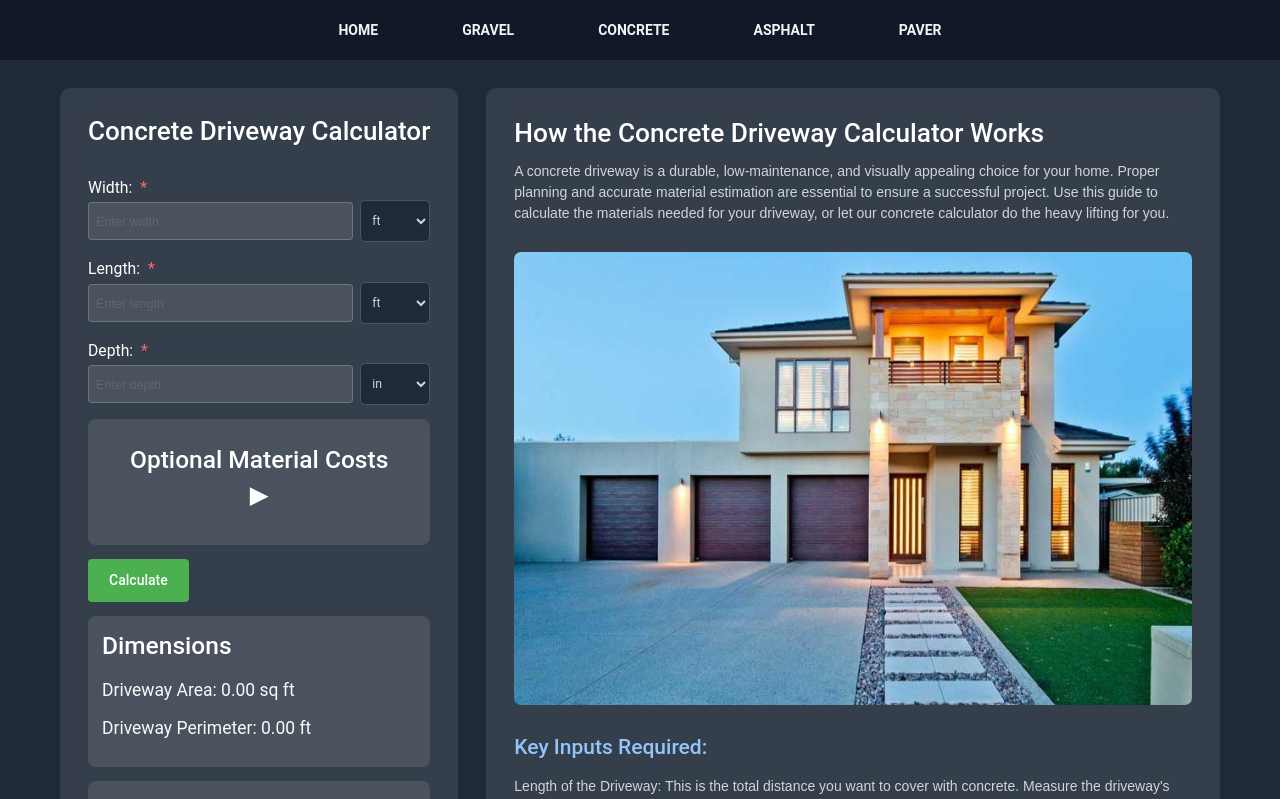
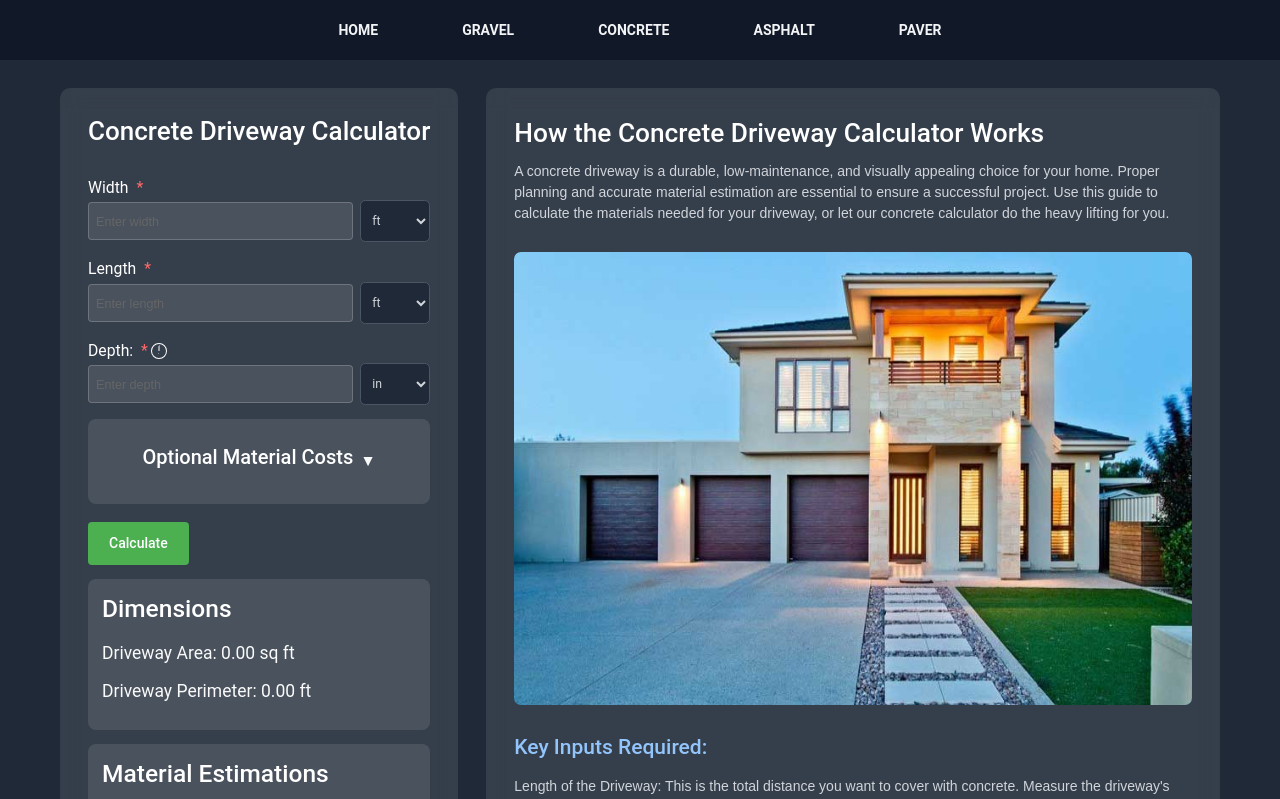
Before and after one commit to mkrizia17/Driveway-Calculator, a Next.js app: page /concrete-calculator in a window 1280 px wide. Shown: the top 799 px of the page. Built offline with nearby package versions, Linux system fonts and the light colour scheme.

Commit message:
Initial Concrete

```diff
--- a/src/app/concrete-calculator/page.tsx
+++ b/src/app/concrete-calculator/page.tsx
@@ -39,6 +39,7 @@ export default function ConcretePage() {
         length: '',
         depth: ''
     });
+    const [showInfo, setShowInfo] = useState<boolean>(false);
 
     const formatNumber = (num: number): string => {
         return new Intl.NumberFormat('en-US', {
@@ -255,7 +256,7 @@ export default function ConcretePage() {
                             <h1 className="page-title text-26px whitespace-nowrap">Concrete Driveway Calculator</h1>
                             <div className="input-group">
                                 <label>
-                                    Width: <span className="required">*</span>
+                                    Width <span className="required">*</span>
                                     <div className="input-with-unit">
                                         <input
                                             type="number"
@@ -286,7 +287,7 @@ export default function ConcretePage() {
                             </div>
                             <div className="input-group">
                                 <label>
-                                    Length: <span className="required">*</span>
+                                    Length <span className="required">*</span>
                                     <div className="input-with-unit">
                                         <input
                                             type="number"
@@ -318,6 +319,15 @@ export default function ConcretePage() {
                             <div className="input-group">
                                 <label>
                                     Depth: <span className="required">*</span>
+                                    <span
+                                        className="info-icon cursor-pointer inline-block align-middle ml-1"
+                                        title="Click for more information"
+                                        onClick={() => setShowInfo(!showInfo)}
+                                    >
+                                        <svg xmlns="http://www.w3.org/2000/svg" width="16" height="16" fill="currentColor" className="bi bi-info-circle" viewBox="0 0 16 16">
+                                            <path d="M8 0a8 8 0 1 0 0 16A8 8 0 0 0 8 0zm0 15a7 7 0 1 1 0-14 7 7 0 0 1 0 14zm-.93-4.412a.5.5 0 0 1 .93 0v.002a.5.5 0 0 1-.93 0v-.002zm.93-8.588a.5.5 0 0 1 .5.5v5a.5.5 0 0 1-1 0V3.5a.5.5 0 0 1 .5-.5z"/>
+                                        </svg>
+                                    </span>
                                     <div className="input-with-unit">
                                         <input
                                             type="number"
@@ -345,15 +355,29 @@ export default function ConcretePage() {
                                     </div>
                                     {errors.depth && <span className="error-message">{errors.depth}</span>}
                                 </label>
+                                {showInfo && (
+                                    <div className="text-sm">
+                                        <h5 className="font-bold mt-4">Residential Driveway: Standard Concrete Driveway Thickness</h5>
+                                        <p className="text-sm text-gray-400 mt-2">The minimum thickness for a residential concrete driveway is 4 inches. However, 5 or 6 inches is recommended if you live in an area with heavy traffic or large vehicles. For extra strength and durability, you can go up to 8 inches.</p>
+
+                                        <h5 className="font-bold mt-4">Commercial Driveway: Minimum Concrete Driveway Thickness</h5>
+                                        <p className="text-sm text-gray-400 mt-2">The minimum thickness for a commercial concrete driveway is 6 inches. However, 8 or 10 inches is recommended for high-traffic areas or if you plan to park large vehicles on the driveway. For extra strength and durability, you can go up to 12 inches.</p>
+
+                                        <h5 className="font-bold mt-4">Factors to Consider for Concrete Driveway Thickness</h5>
+                                        <p className="text-sm text-gray-400 mt-2">Do you have a concrete driveway? How thick is it? The average concrete driveway is about four inches thick. However, the thickness of your driveway will depend on many factors. It includes the soil type underneath, the climate in your area, the amount of traffic, and its features.</p>
+
+                                        <br />
+                                        <p className="text-sm text-gray-400 mt-2">In general, driveways that will be subject to more wear and tear – such as those in areas with harsh winters or high traffic – need to be thicker than those in more moderate climates.</p>
+                                    </div>
+                                )}
                             </div>
-                            <div className="result">
+                            <div className="result p-0 mb-1">
                                 <button
-                                    className="toggle-button"
+                                    className="toggle-button inline-flex items-center justify-center w-full"
                                     onClick={() => setShowOptionalCosts(!showOptionalCosts)}
                                 >
-                                    <h3 className="toggle-header">
-                                        Optional Material Costs <span className="toggle-arrow">{showOptionalCosts ? '▼' : '▶'}</span>
-                                    </h3>
+                                    <h3 className="toggle-header mr-2 custom-font-size">Optional Material Costs</h3>
+                                    <span className="toggle-arrow text-lg">▼</span>
                                 </button>
 
                                 {showOptionalCosts && (
@@ -573,7 +597,7 @@ export default function ConcretePage() {
                                 <p>Adding reinforcement like rebar or wire mesh helps prevent cracking due to shifting.</p>
 
                                 <h5 style={{ fontWeight: 'bold' }}>Rebar vs. Mesh:</h5>
-                                <p>Use wire mesh for driveways 4–5″ thick. Opt for #3 or #4 rebar in a 12″ grid for driveways thicker than 5″.</p>
+                                <p>Use wire mesh for driveways 4–5″ thick. Opt for #3 or #4 rebar in a 12�� grid for driveways thicker than 5″.</p>
 
                                 <h5>Estimating Rebar for Rectangular Driveways:</h5>
                                 <p>Measure the length and width of the driveway. Subtract 6–12″ from each to account for the grid's edge spacing. Calculate rows and columns of rebar spaced every 12″.</p>
--- a/src/app/gravel-calculator/GravelPage.css
+++ b/src/app/gravel-calculator/GravelPage.css
@@ -440,3 +440,12 @@ h5 {
 .text-16px {
     font-size: 16px; /* Custom class for 16px font size */
 }
+
+.info-text {
+    font-size: 16px;
+    font-family: 'Roboto', sans-serif; /* Adjust as necessary */
+}
+
+.custom-font-size {
+    font-size: 20px;
+}
```
